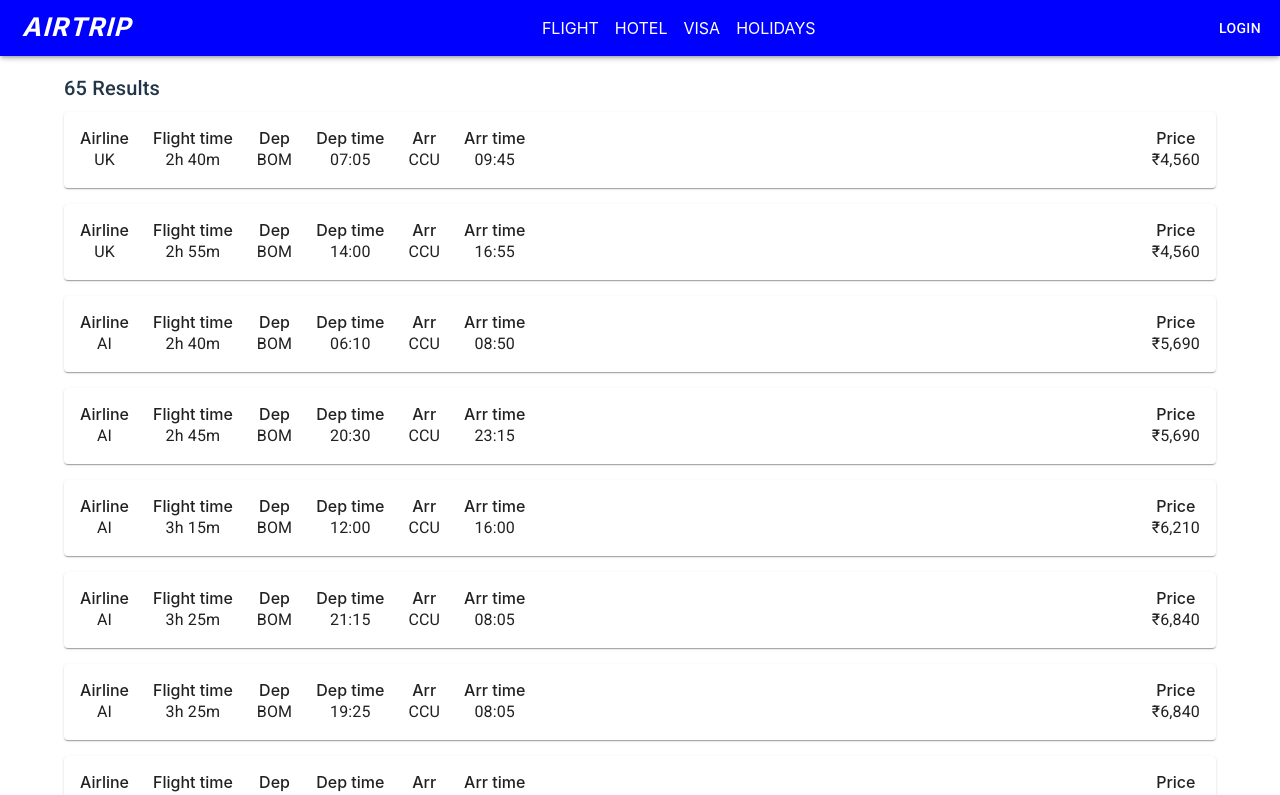
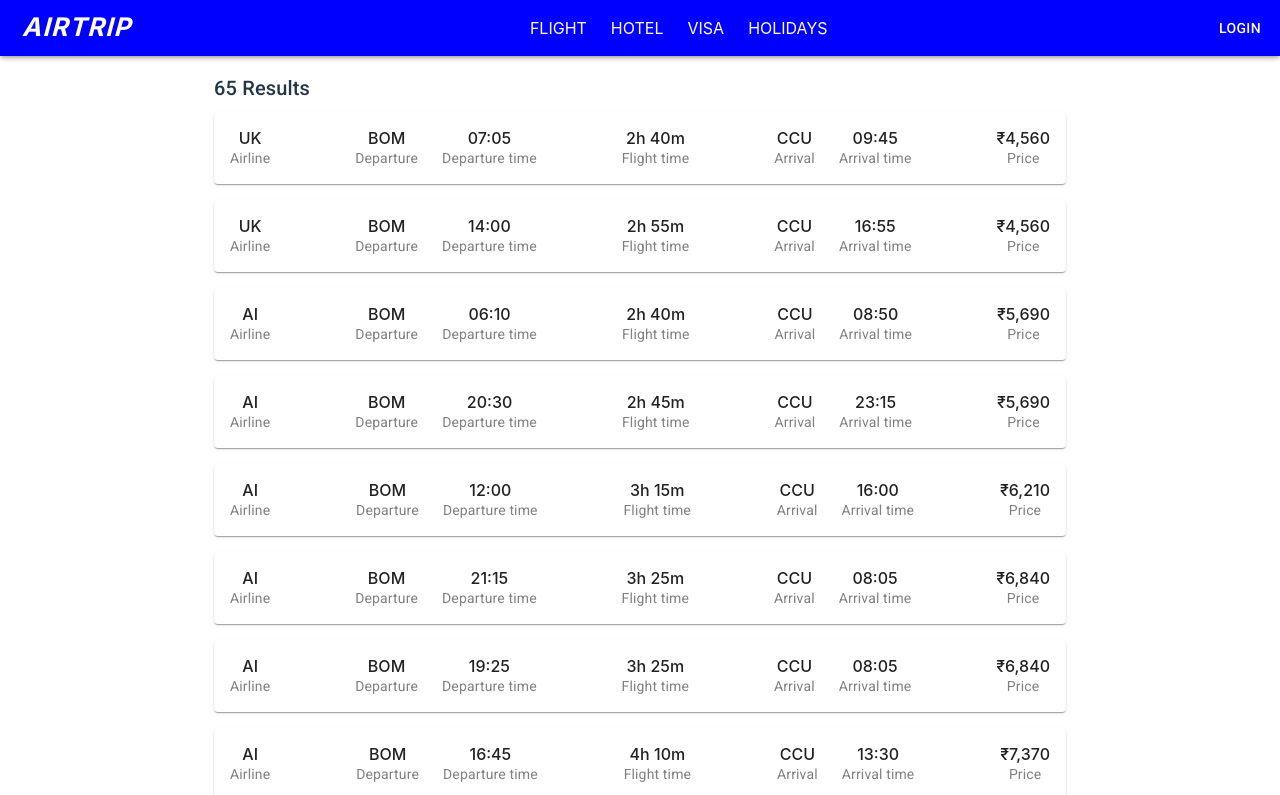
Before and after one commit to shubham11602152/Airtrip, a React (Vite) app: page / in a window 1280 px wide. Shown: the top 795 px of the page. Built offline with nearby package versions, Linux system fonts and the light colour scheme.

Commit message:
[Refactor] Header/ResultCard UI

```diff
--- a/src/common/components/Header.jsx
+++ b/src/common/components/Header.jsx
@@ -34,7 +34,8 @@ export default function Header() {
           direction={"row"}
           justifyContent={"space-between"}
           alignItems={"center"}
-          gap={2}
+          gap={3}
+          sx={{ display: { xs: "none", sm: "inherit" } }}
         >
           <StyledLink underline="hover" className={classes["nav-link"]}>
             flight
--- a/src/common/components/page/FlightResultsPage.jsx
+++ b/src/common/components/page/FlightResultsPage.jsx
@@ -48,7 +48,7 @@ export default function FlightResultsPage() {
   }
 
   return (
-    <Container maxWidth="lg">
+    <Container maxWidth="md">
       <Typography variant="h6" marginBottom={1}>
         {data.length} Results
       </Typography>
--- a/src/common/components/ui/ResultCard.jsx
+++ b/src/common/components/ui/ResultCard.jsx
@@ -19,21 +19,27 @@ export default function ResultCard({
 }) {
   const CardField = ({ label, value, sx }) => (
     <Stack alignItems={"center"} {...sx}>
-      <Typography variant="body">{label}</Typography>
-      {<Typography>{value ?? "-"}</Typography>}
+      <Typography variant="body">{value ?? "-"}</Typography>
+      <Typography variant="body2" color="grey">
+        {label}
+      </Typography>
     </Stack>
   );
   return (
     <Card>
       <CardActionArea>
         <CardContent>
-          <Stack direction={"row"} gap={3}>
-            <CardField label="Airline" value={airline} />
-            <CardField label="Flight time" value={secToHHMM(flightTime)} />
-            <CardField label="Dep" value={departureCity} />
-            <CardField label="Dep time" value={departureTime} />
-            <CardField label="Arr" value={arrivalCity} />
-            <CardField label="Arr time" value={arrivalTime} />
+          <Stack direction={"row"} gap={3} flexWrap={"wrap"}>
+            <CardField sx={{ mr: "auto" }} label="Airline" value={airline} />
+            <CardField label="Departure" value={departureCity} />
+            <CardField label="Departure time" value={departureTime} />
+            <CardField
+              sx={{ mx: "auto" }}
+              label="Flight time"
+              value={secToHHMM(flightTime)}
+            />
+            <CardField label="Arrival" value={arrivalCity} />
+            <CardField label="Arrival time" value={arrivalTime} />
             <CardField
               sx={{ ml: "auto" }}
               label="Price"
```
